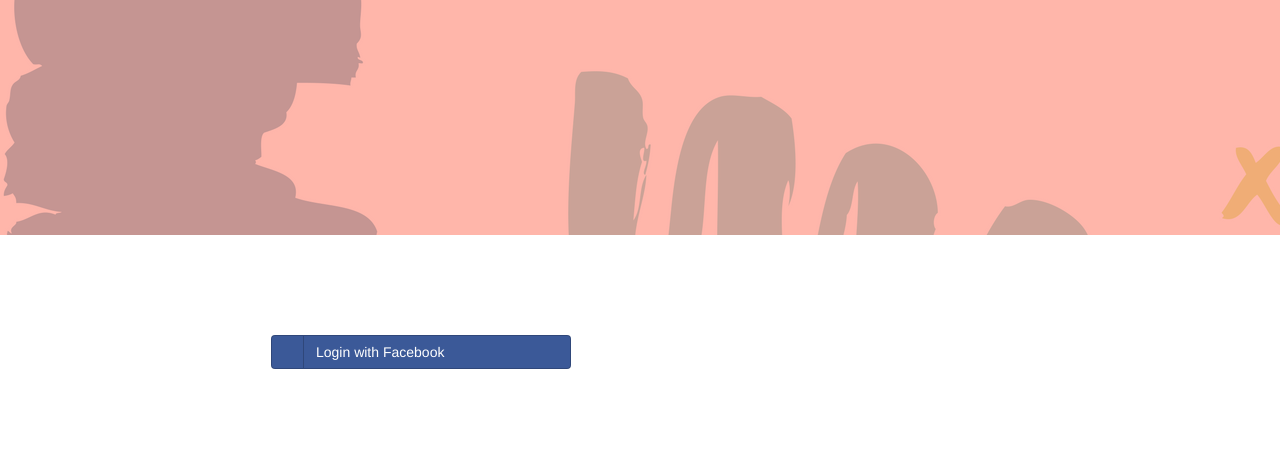
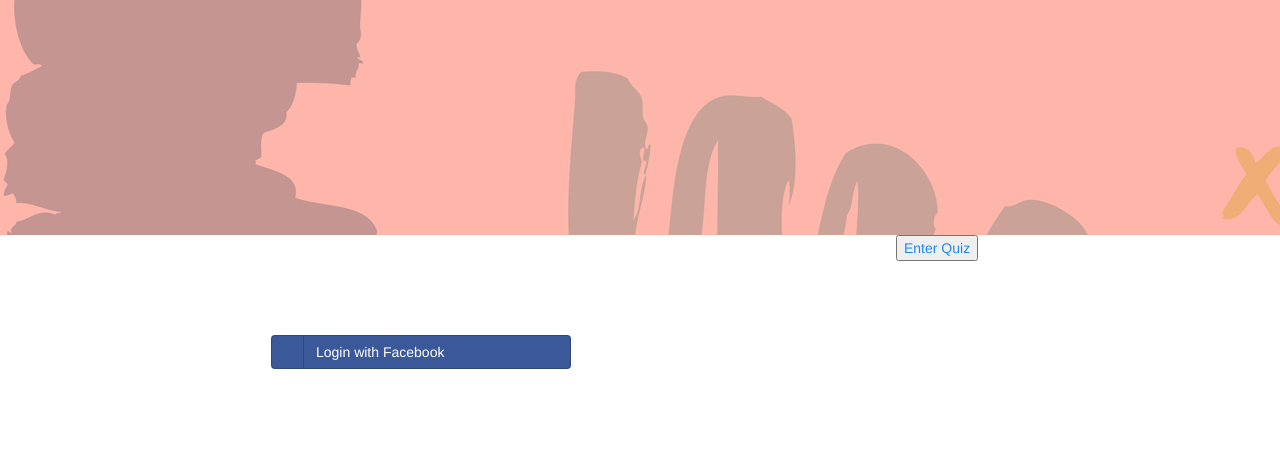
Before and after one commit to Shoans/Shoans-Quiz, a Django app: page / in a window 1280 px wide; the page is wider, and only the part inside the window is pictured. Shown: the part 765-1225 px from the top of that part. Run offline with Django 3.2, Linux system fonts and the light colour scheme; some libraries are stand-ins or nearby versions; some web fonts are replaced.

Commit message:
added two divs

```diff
--- a/templates/home.html
+++ b/templates/home.html
@@ -107,5 +107,17 @@
       <script id="facebook-jssdk" async="" src="//connect.facebook.net/en_US/sdk.js"></script>
  </div>
 
+	<div id="quizpage">
+       <button><a href="#">Enter Quiz</a></button>
+
+  </div>
+
+  <div id="team">
+
+
+  </div>
+
+
+
   </body>
 </html>
```
